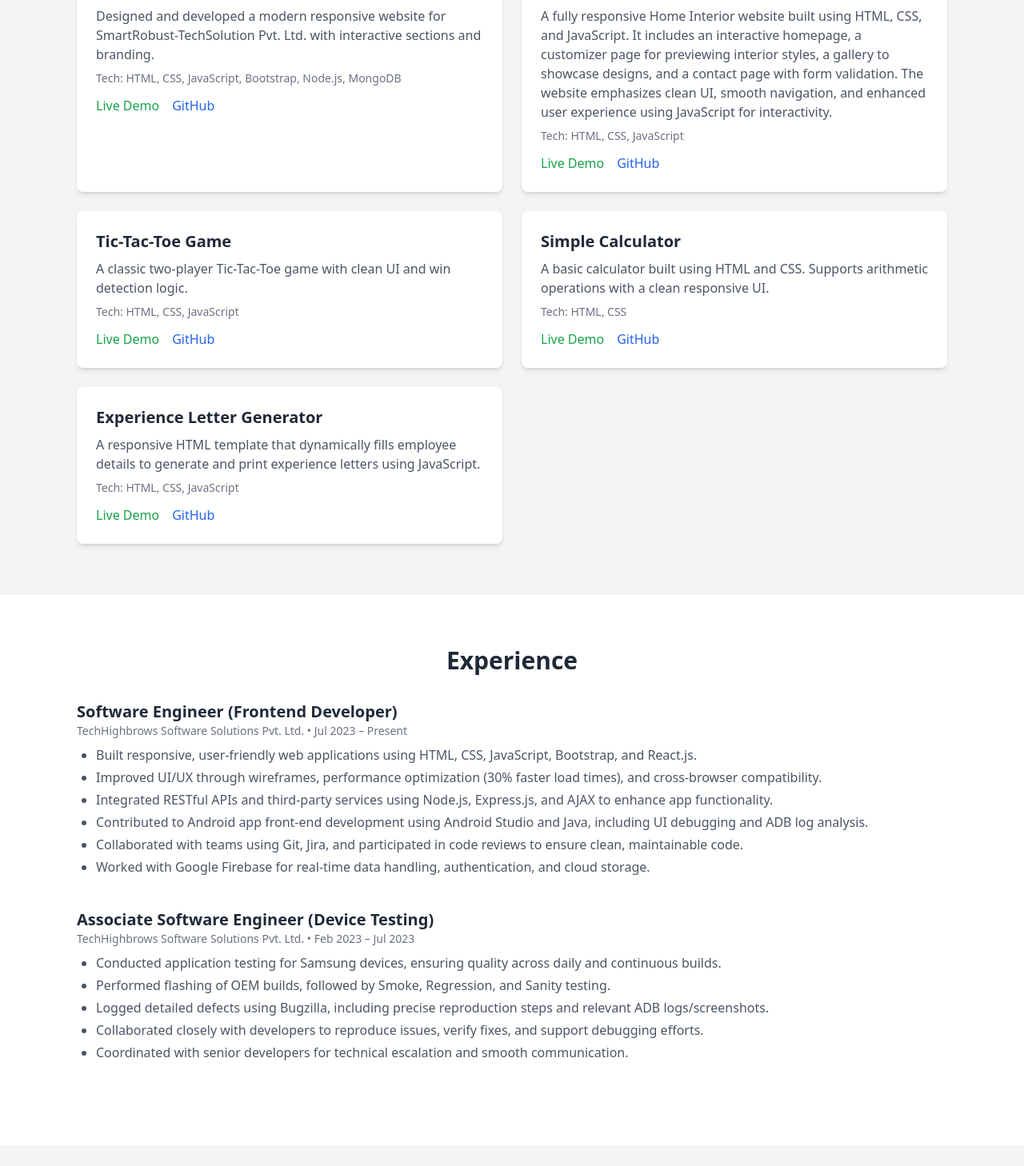
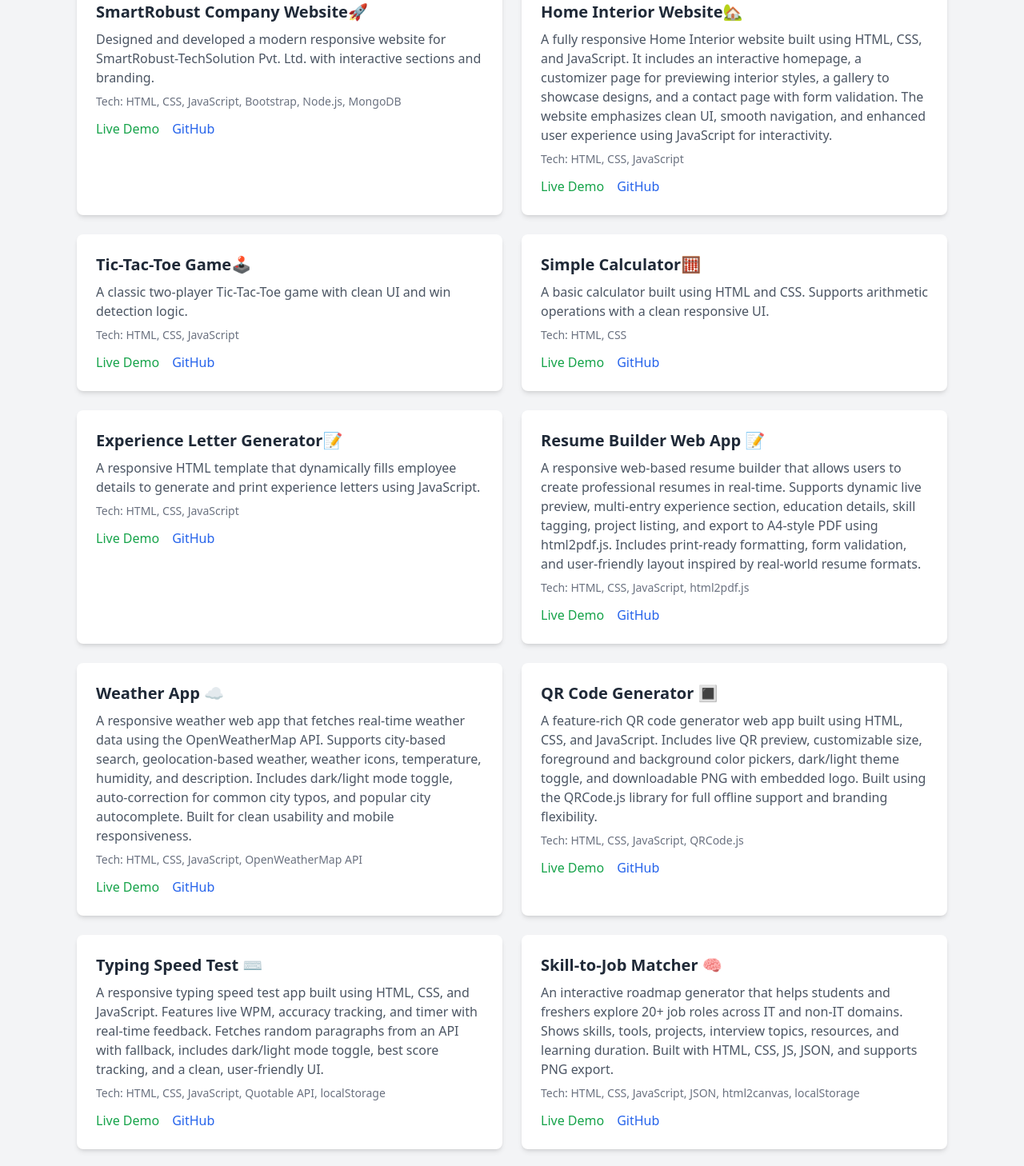
Before and after one commit to SHAHIBKHANIR/shahib-portfolio, a React (Vite) app: page / in a window 1280 px wide. Shown: the part 1955-3413 px from the top of the page at 80% size. Built offline with nearby package versions, Linux system fonts and the light colour scheme.

Commit message:
Added new projects to portfolio section

```diff
--- a/src/About.jsx
+++ b/src/About.jsx
@@ -4,7 +4,7 @@ function About() {
       <div className="w-full px-4 md:px-12 lg:px-20">
         <h2 className="text-3xl font-bold mb-4">About Me</h2>
         <p className="text-lg text-gray-600 dark:text-gray-300 leading-relaxed">
-          I’m a passionate MERN Stack Developer with over 2 years of experience building scalable web and mobile applications. I specialize in React.js, Node.js, and intuitive UI/UX design. I love turning ideas into real products that improve people's lives.
+          I’m a passionate MERN Stack Developer with over 2 years of experience crafting scalable web and mobile applications. My expertise lies in React.js, Node.js, and creating seamless UI/UX designs. I thrive on transforming ideas into real-world digital solutions that enhance user experiences and make a positive impact.
         </p>
       </div>
     </section>
--- a/src/Projects.jsx
+++ b/src/Projects.jsx
@@ -1,7 +1,7 @@
 function Projects() {
     const projects = [
         {
-            name: "TechHighbrows Software Solutions Pvt Ltd",
+            name: "TechHighbrows Software Solutions Pvt Ltd 🚀",
             role: "Software Engineer (Front-End Developer)",
             duration: "July 2023 – Present",
             location: "Bangalore, Karnataka",
@@ -10,7 +10,7 @@ function Projects() {
             tech: "HTML, CSS, JavaScript, React.js, Node.js, Express.js, Firebase, Android Studio, Bootstrap, Git, Jira",
         },
         {
-            name: "Task Manager Web App",
+            name: "Task Manager Web App📋",
             description:
                 "A fully functional task manager web app with task creation, editing, completion, and deletion. Includes LocalStorage persistence, deadline support, Excel export (SheetJS), download history, and resume/edit past sessions.",
             tech: "HTML, CSS, JavaScript, SheetJS",
@@ -18,30 +18,23 @@ function Projects() {
             demo: " https://shahibkhanir.github.io/task-manager/",
         },
         {
-            name: "SmartRobust Company Website",
+            name: "SmartRobust Company Website🚀",
             description:
                 "Designed and developed a modern responsive website for SmartRobust-TechSolution Pvt. Ltd. with interactive sections and branding.",
             tech: "HTML, CSS, JavaScript, Bootstrap, Node.js, MongoDB",
             link: "https://github.com/SHAHIBKHANIR/SR-group-website", // ✅ your working GitHub link
-            demo: " https://shahibkhanir.github.io/task-manager/",
+            demo: "",
         },
         {
-            name: "Home Interior Website",
+            name: "Home Interior Website🏡",
             description:
                 "A fully responsive Home Interior website built using HTML, CSS, and JavaScript. It includes an interactive homepage, a customizer page for previewing interior styles, a gallery to showcase designs, and a contact page with form validation. The website emphasizes clean UI, smooth navigation, and enhanced user experience using JavaScript for interactivity.",
             tech: "HTML, CSS, JavaScript",
             link: "https://github.com/SHAHIBKHANIR/Home-Interior", // ✅ your working GitHub link
             demo: "https://shahibkhanir.github.io/Home-Interior/",
         },
-        // {
-        // name: "Home Interior Website",
-        // description:
-        //     "A multi-page HTML, CSS, and JS website for a home interior customization service. Includes gallery, contact, and customizer pages.",
-        // tech: "HTML, CSS, JavaScript",
-        // link: "https://github.com/SHAHIBKHANIR/Home-Interior",
-        // },
         {
-            name: "Tic-Tac-Toe Game",
+            name: "Tic-Tac-Toe Game🕹️",
             description:
                 "A classic two-player Tic-Tac-Toe game with clean UI and win detection logic.",
             tech: "HTML, CSS, JavaScript",
@@ -49,7 +42,7 @@ function Projects() {
             demo: "https://SHAHIBKHANIR.github.io/Tic-Tac-Toe/",
         },
         {
-            name: "Simple Calculator",
+            name: "Simple Calculator🧮",
             description:
                 "A basic calculator built using HTML and CSS. Supports arithmetic operations with a clean responsive UI.",
             tech: "HTML, CSS",
@@ -57,13 +50,53 @@ function Projects() {
             demo: "https://shahibkhanir.github.io/Calculator/",
         },
         {
-            name: "Experience Letter Generator",
+            name: "Experience Letter Generator📝",
             description:
                 "A responsive HTML template that dynamically fills employee details to generate and print experience letters using JavaScript.",
             tech: "HTML, CSS, JavaScript",
             link: "https://github.com/SHAHIBKHANIR/Experience-Letter-Generator",
             demo: "https://shahibkhanir.github.io/Experience-Letter-Generator/",
         },
+        {
+            name: "Resume Builder Web App 📝",
+            description:
+                "A responsive web-based resume builder that allows users to create professional resumes in real-time. Supports dynamic live preview, multi-entry experience section, education details, skill tagging, project listing, and export to A4-style PDF using html2pdf.js. Includes print-ready formatting, form validation, and user-friendly layout inspired by real-world resume formats.",
+            tech: "HTML, CSS, JavaScript, html2pdf.js",
+            link: "https://github.com/SHAHIBKHANIR/resume-builder",
+            demo: "https://shahibkhanir.github.io/resume-builder/",
+        },
+        {
+            name: "Weather App ☁️",
+            description:
+                "A responsive weather web app that fetches real-time weather data using the OpenWeatherMap API. Supports city-based search, geolocation-based weather, weather icons, temperature, humidity, and description. Includes dark/light mode toggle, auto-correction for common city typos, and popular city autocomplete. Built for clean usability and mobile responsiveness.",
+            tech: "HTML, CSS, JavaScript, OpenWeatherMap API",
+            link: "https://github.com/SHAHIBKHANIR/weather-app",
+            demo: "https://shahibkhanir.github.io/weather-app/",
+        },
+        {
+            name: "QR Code Generator 🔳",
+            description:
+                "A feature-rich QR code generator web app built using HTML, CSS, and JavaScript. Includes live QR preview, customizable size, foreground and background color pickers, dark/light theme toggle, and downloadable PNG with embedded logo. Built using the QRCode.js library for full offline support and branding flexibility.",
+            tech: "HTML, CSS, JavaScript, QRCode.js",
+            link: "https://github.com/SHAHIBKHANIR/qr-code-generator",
+            demo: "https://shahibkhanir.github.io/qr-code-generator/",
+        },
+        {
+            name: "Typing Speed Test ⌨️",
+            description:
+                "A responsive typing speed test app built using HTML, CSS, and JavaScript. Features live WPM, accuracy tracking, and timer with real-time feedback. Fetches random paragraphs from an API with fallback, includes dark/light mode toggle, best score tracking, and a clean, user-friendly UI.",
+            tech: "HTML, CSS, JavaScript, Quotable API, localStorage",
+            link: "https://github.com/SHAHIBKHANIR/typing-speed-test",
+            demo: "https://shahibkhanir.github.io/typing-speed-test/",
+        },
+        {
+            name: "Skill-to-Job Matcher 🧠",
+            description:
+                "An interactive roadmap generator that helps students and freshers explore 20+ job roles across IT and non-IT domains. Shows skills, tools, projects, interview topics, resources, and learning duration. Built with HTML, CSS, JS, JSON, and supports PNG export.",
+            tech: "HTML, CSS, JavaScript, JSON, html2canvas, localStorage",
+            link: "https://github.com/SHAHIBKHANIR/skill-to-job-matcher",
+            demo: "https://shahibkhanir.github.io/skill-to-job-matcher/"
+        }
     ];
 
     return (
```
